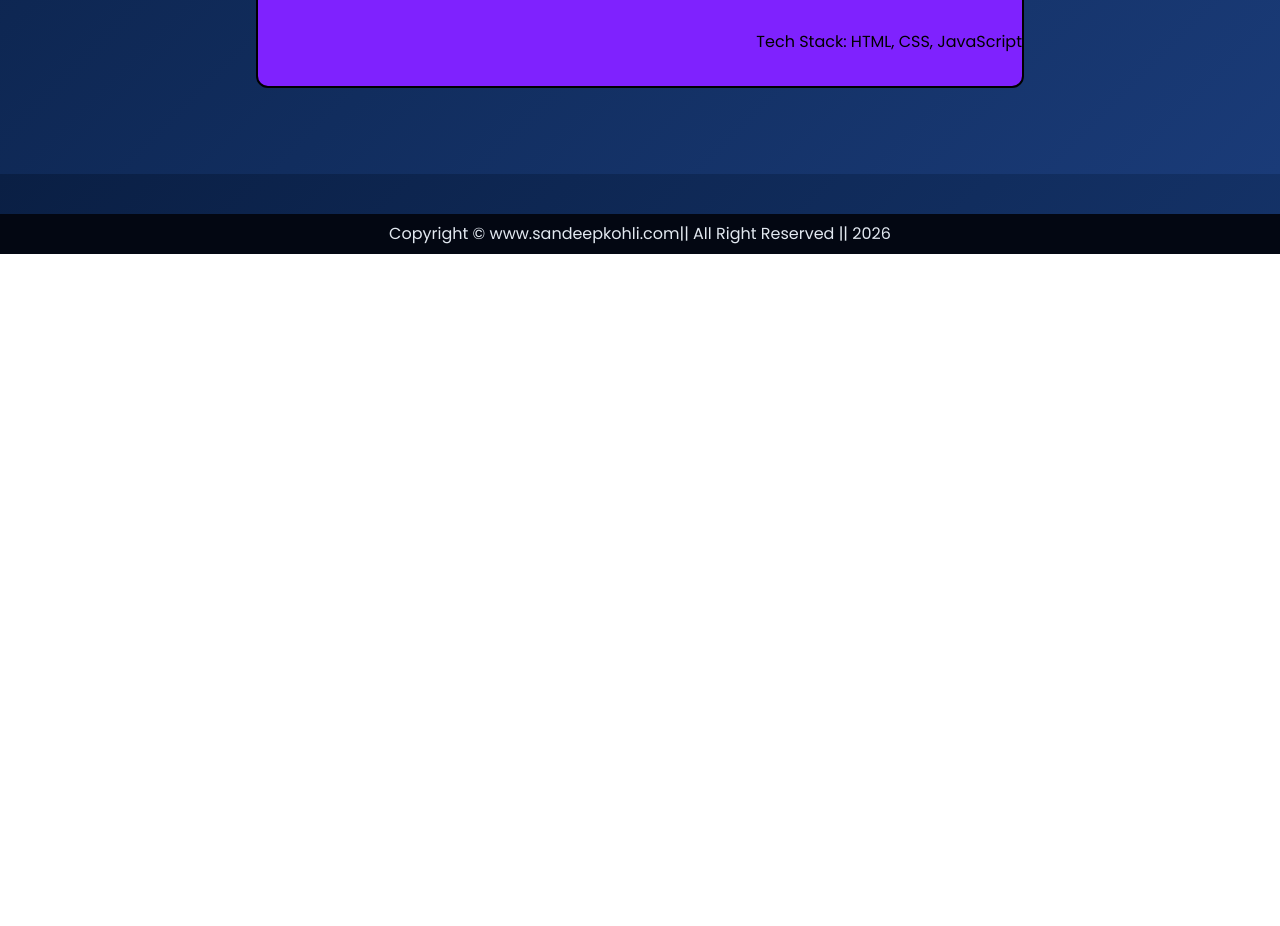
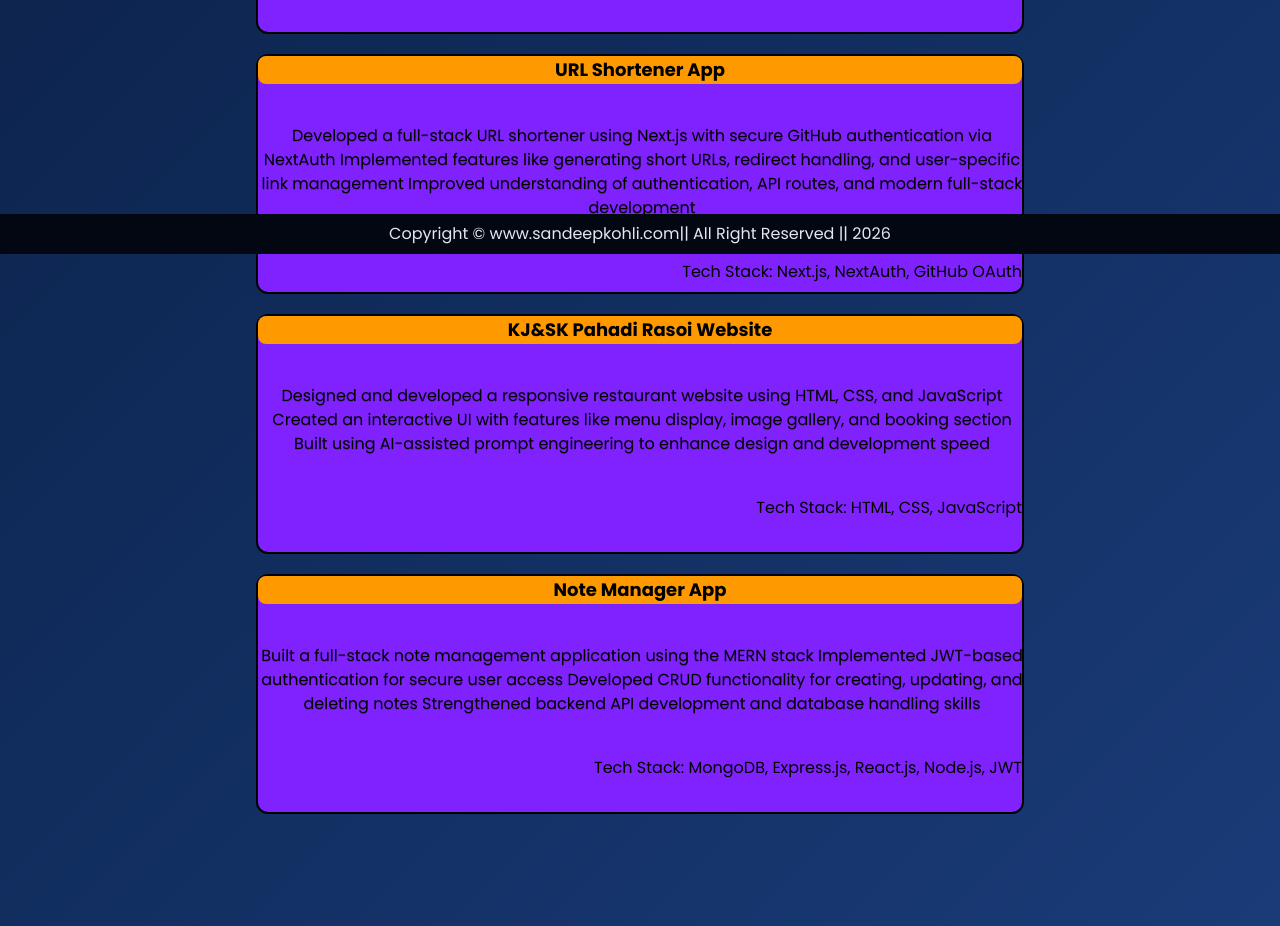
Before and after one commit to skpahadi-devfolio/fullstack-portfolio, a React (Vite) app in the folder frontend/: page /project in a window 1280 px wide. Shown: the part 546-1472 px from the top of the page. Before the commit the page ends 800 px from the top, so only its background shows below. Built offline with nearby package versions, Linux system fonts and the light colour scheme.

Commit message:
add project skills, add toastify and update design

```diff
--- a/frontend/package.json
+++ b/frontend/package.json
@@ -16,6 +16,7 @@
     "react": "^19.2.0",
     "react-dom": "^19.2.0",
     "react-router-dom": "^7.13.0",
+    "react-toastify": "^11.0.5",
     "tailwindcss": "^4.1.18"
   },
   "devDependencies": {
--- a/frontend/src/Components/Contact.jsx
+++ b/frontend/src/Components/Contact.jsx
@@ -1,4 +1,5 @@
 import { useState } from 'react'
+import { ToastContainer, toast } from 'react-toastify'
 const Contact = () => {
 
   const [form, setForm] = useState({name: "", email: "", message: ""})
@@ -12,11 +13,11 @@ const Contact = () => {
     console.log("button clicked")
 
     if(form.name === "" || form.email === "" || form.message === ""){
-      alert("Please Filled Empty column");
+      toast.error("Please Filled Empty column");
       return;
     }
     else{
-      alert("Form submmited succefuslly!");
+      toast.success("Form submmited succefuslly!");
       setForm({name: "", email: "", message: ""})
     }
     const myHeaders = new Headers();
@@ -42,6 +43,19 @@ fetch("https://fullstack-portfolio-yfzd.onrender.com/contact", requestOptions)
 
   return (
    <div>
+
+    <ToastContainer
+position="top-right"
+autoClose={5000}
+hideProgressBar={false}
+newestOnTop={false}
+closeOnClick={false}
+rtl={false}
+pauseOnFocusLoss
+draggable
+pauseOnHover
+theme="dark"
+/>
   <div className="container mx-auto my-9 md:w-5xl w-full relative py-5 text-white">
 
     {/* TITLE */}
@@ -84,7 +98,7 @@ fetch("https://fullstack-portfolio-yfzd.onrender.com/contact", requestOptions)
       <div className="right md:mx-10 mt-8 md:mt-0">
         <form
           onSubmit={handleClick}
-          className='flex flex-col gap-2 min-w-60 md:mx-8 mx-auto'
+          className='flex flex-col gap-2 w-[95vw] max-w-lg md:mx-8 mx-auto'
         >
           <input
             onChange={handleChange}
@@ -114,7 +128,7 @@ fetch("https://fullstack-portfolio-yfzd.onrender.com/contact", requestOptions)
 
           <button
             type='submit'
-            className='bg-amber-600 md:px-15 md:py-3 md:w-fit w-36 md:mx-auto mx-auto px-10 text-center rounded-4xl'
+            className='bg-amber-600 md:px-15 md:py-3 md:w-fit w-40 md:mx-auto mx-auto px-10 text-center rounded-4xl'
           >
             Send Message
           </button>
--- a/frontend/src/Components/Projectcard.jsx
+++ b/frontend/src/Components/Projectcard.jsx
@@ -11,14 +11,30 @@ const Projectcard = () => {
             title: "Number Guessing Game",
             desc: "Developed an interactive number guessing game using HTML, CSS, and JavaScript Implemented game logic, user input handling, and result feedback Improved JavaScript fundamentals and DOM manipulation skills",
             end: "Tech Stack: HTML, CSS, JavaScript"
+        },
+        {
+            title: "URL Shortener App",
+            desc: "Developed a full-stack URL shortener using Next.js with secure GitHub authentication via NextAuth Implemented features like generating short URLs, redirect handling, and user-specific link management Improved understanding of authentication, API routes, and modern full-stack development",
+            end: "Tech Stack: Next.js, NextAuth, GitHub OAuth"
+        },
+        {
+            title: "KJ&SK Pahadi Rasoi Website",
+            desc: "Designed and developed a responsive restaurant website using HTML, CSS, and JavaScript Created an interactive UI with features like menu display, image gallery, and booking section Built using AI-assisted prompt engineering to enhance design and development speed",
+            end: "Tech Stack: HTML, CSS, JavaScript"
+        },
+        {
+            title: "Note Manager App",
+            desc: "Built a full-stack note management application using the MERN stack Implemented JWT-based authentication for secure user access Developed CRUD functionality for creating, updating, and deleting notes Strengthened backend API development and database handling skills",
+            end: "Tech Stack: MongoDB, Express.js, React.js, Node.js, JWT"
         }
     ])
     return (
 
-    <div className='p-4 flex justify-center items-center flex-col gap-5 my-10 md:my-4 cursor-pointer md:min-h-[80vh]'>
+        <div className='min-h-screen flex flex-col mb-20'>
+        <div className='p-4 flex justify-center items-center flex-col gap-5 my-10 md:my-4 cursor-pointer'>
 
             {project.map(project => {
-        return <div key={project.title} className="border-2 w-72 max-w-3xl md:w-full mx-auto flex flex-col rounded-xl bg-violet-600 transition-all hover:-translate-y-6 duration-700 ease-in-out leftRightanimation md:min-h-60 min-h-60 my-3 md:my-0">
+                return <div key={project.title} className="border-2  max-w-3xl w-[88vw] mx-auto flex flex-col rounded-xl bg-violet-600 transition-all hover:-translate-y-6 duration-700 ease-in-out leftRightanimation  min-h-60 my-3 md:my-0 ">
 
                     <div className='text-center flex flex-col gap-2 md:gap-10'>
                         <div className="projects font-bold text-lg min-w-5/6 md:w-full bg-amber-500 rounded-lg">{project.title}</div>
@@ -27,6 +43,7 @@ const Projectcard = () => {
                     </div>
                 </div>
             })}
+        </div>
         </div>
     )
 }
```
Also changed, not shown: 2 other files (tests, documents, lock files or other folders). Lines whose indentation alone changed are shown as unchanged.
